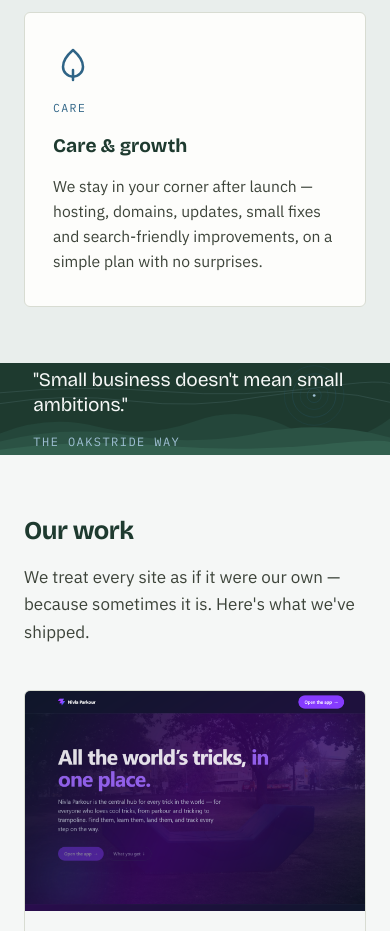
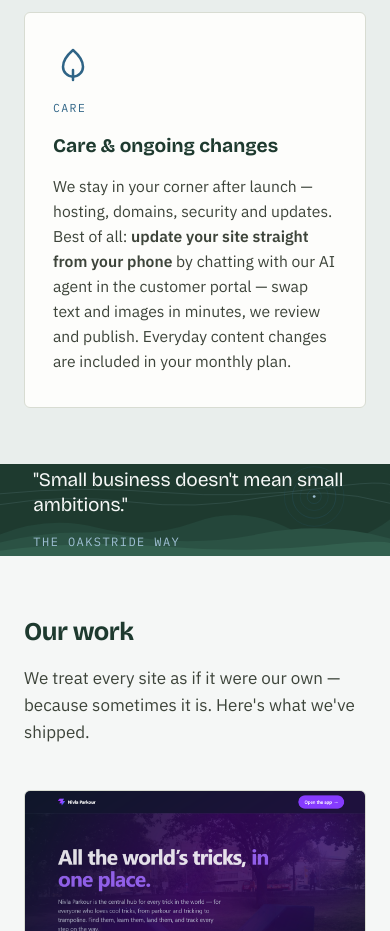
Before and after one commit to Fredrik-Oakstride/oakstride-web, a plain HTML site: page studio.html in a window 390 px wide. Shown: the part 1840-2771 px from the top of the page. Drawn offline with nearby package versions, Linux system fonts and the light colour scheme; no server answers.

Commit message:
Studio: lyft fram AI-chatt för löpande ändringar (uppdatera sajten från mobilen)
- Drift-kortet på studio.html + webbstudio.html: kunden kan uppdatera sin sida
  direkt från mobilen genom att chatta med AI-agenten i kundportalen; löpande
  innehållsändringar ingår i månadsavgiften.

```diff
--- a/studio.html
+++ b/studio.html
@@ -393,8 +393,8 @@
         <div class="card">
           <div class="icon" aria-hidden="true"><svg viewBox="0 0 24 24" fill="none" stroke="currentColor" stroke-width="1.5" stroke-linecap="round" stroke-linejoin="round"><path d="M12 3c-4 3.5-6 6.5-6 10a6 6 0 0 0 12 0c0-3.5-2-6.5-6-10z"/><path d="M12 21v-6"/></svg></div>
           <span class="tag">Care</span>
-          <h3>Care &amp; growth</h3>
-          <p>We stay in your corner after launch — hosting, domains, updates, small fixes and search-friendly improvements, on a simple plan with no surprises.</p>
+          <h3>Care &amp; ongoing changes</h3>
+          <p>We stay in your corner after launch — hosting, domains, security and updates. Best of all: <strong>update your site straight from your phone</strong> by chatting with our AI agent in the customer portal — swap text and images in minutes, we review and publish. Everyday content changes are included in your monthly plan.</p>
         </div>
       </div>
     </div>
```
Also changed, not shown: webbstudio.html (+2 -2 lines).
